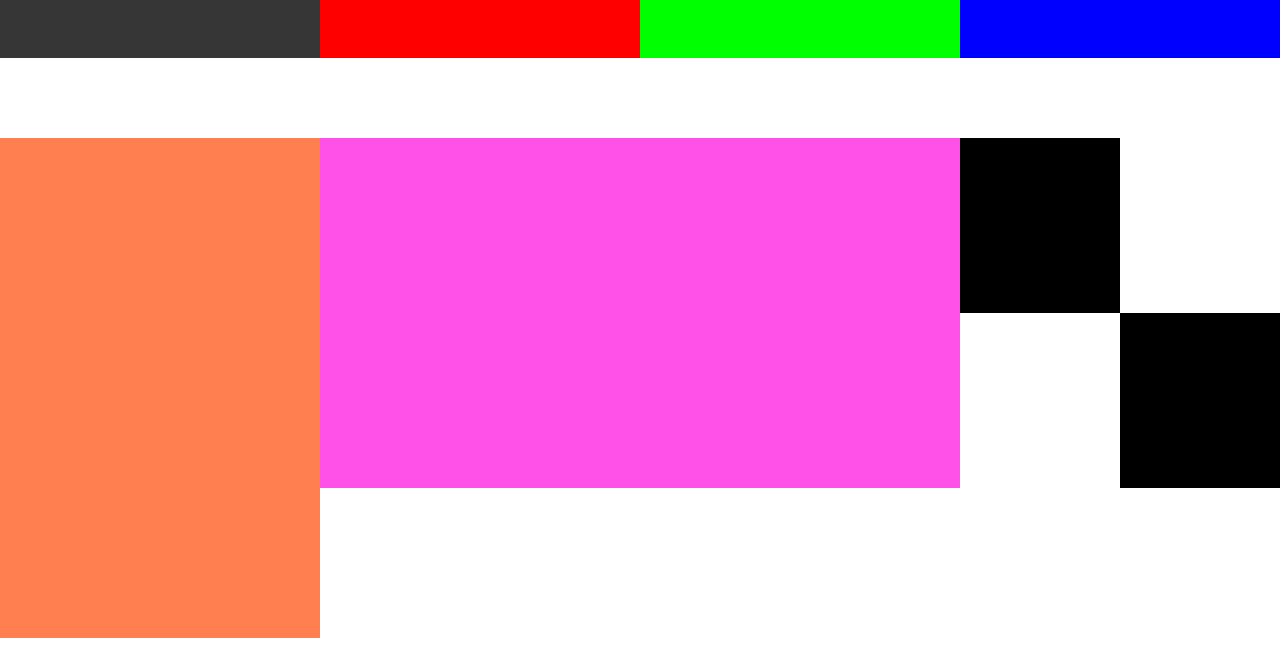
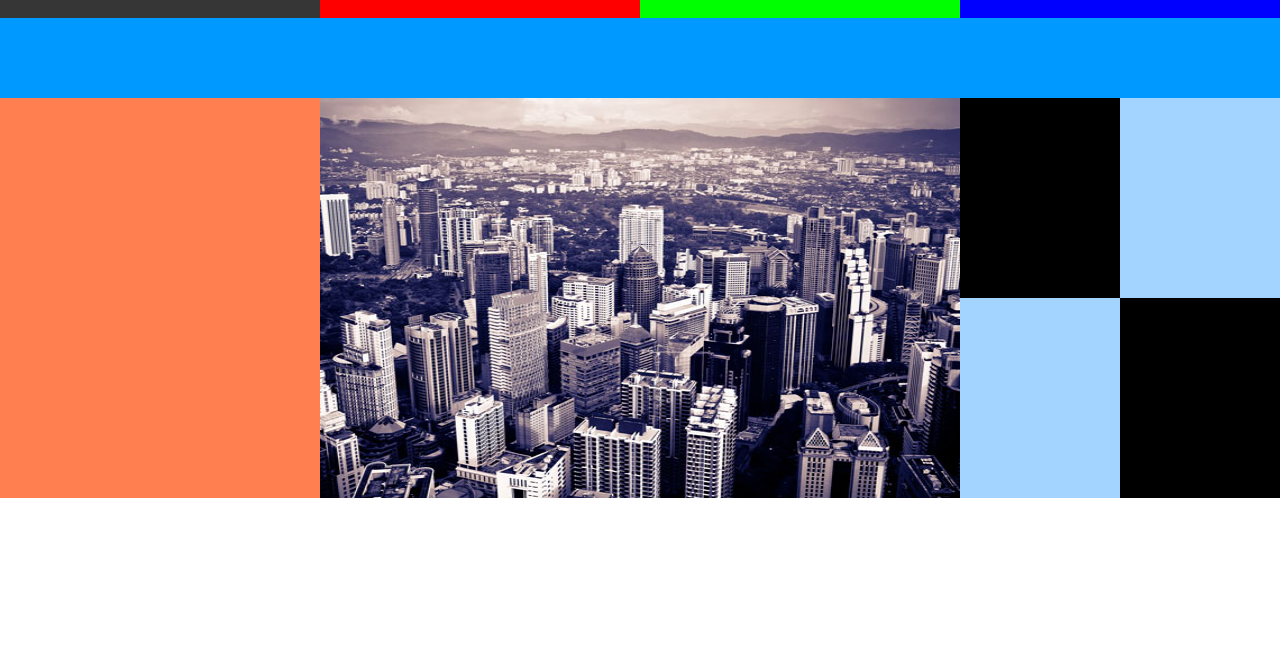
Before and after one commit to nerdmecha/git-bash-web, a plain HTML site: page index.html in a window 1280 px wide. Shown: the part 142-800 px from the top of the page. Drawn offline with Linux system fonts and the light colour scheme.

Commit message:
Just Edited

```diff
--- a/css/layout.css
+++ b/css/layout.css
@@ -1,36 +1,35 @@
 @charset "utf-8";
 @import url("fonts.css");
 
-* { padding: 0; margin: 0; overflow: hidden; }
+* { padding: 0; margin: 0; position: relative; overflow: hidden; width: 100vw; height: 100vh; }
 
 #header {
-    height: 200px;
+    height: 20vh;
     background-color: #228b22;
     text-align: center;
-    color: #ffffff;
     display: flex;
     justify-content: center;
     align-items: center;
 }
 
 #sub {
-    height: 80px;
+    height: 10vh;
     background-color: #0099ff;
-    display: flex;
+    display: block;
     justify-self: center;
     align-items: center;
 }
 
 #menuA, #menuB, #menuC, #menuD {
-    width: 25%;
-    height: 200px;
+    width: 25vw;
     background-color: #363636;
     display: block;
     float: left;
     margin: 0 auto;
-    line-height: 200px;
-    font-size: 50px;
+    line-height: 20vh;
+    font-size: 25px;
     font-family: "kimm_bold";
+    color: #ffffff;
 }
 
 #menuB {
@@ -46,8 +45,8 @@
 }
 
 #section {
-    width: 25%;
-    height: 500px;
+    width: 25vw;
+    height: 50vh;
     display: block;
     float: left;
     margin: 0 auto;
@@ -56,16 +55,16 @@
 
 #info {
     width: 50%;
-    height: 350px;
-    background-color: #ff50e8;
+    height: 50vh;
     display: block;
     float: left;
     margin: 0 auto;
+    object-fit: fill;
 }
 
 #kind {
-    width: 25%;
-    height: 350px;
+    width: 25vw;
+    height: 50vh;
     background-color: #a3d3ff;
     display: block;
     float: left;
@@ -85,5 +84,5 @@
     height: 50%;
     float: left;
     margin: 0 auto;
-    background-color: #ffffff;
+    background-color: #a3d3ff;
 }
--- a/index.html
+++ b/index.html
@@ -20,7 +20,7 @@
 
     <div id="section"></div>
 
-    <div id="info"></div>
+    <img src="img/web-image-01.jpg" id="info">
 
     <div id="kind">
         <div id="kind01"></div>
```
Also changed, not shown: img/web-image-01.jpg (added), img/web-image-02.jpg (added), img/web-image-03.jpg (added), img/web-image-04.jpg (added), img/web-image-05.jpg (added), img/web-image-06.jpg (added), img/web-image-07.jpg (added).
